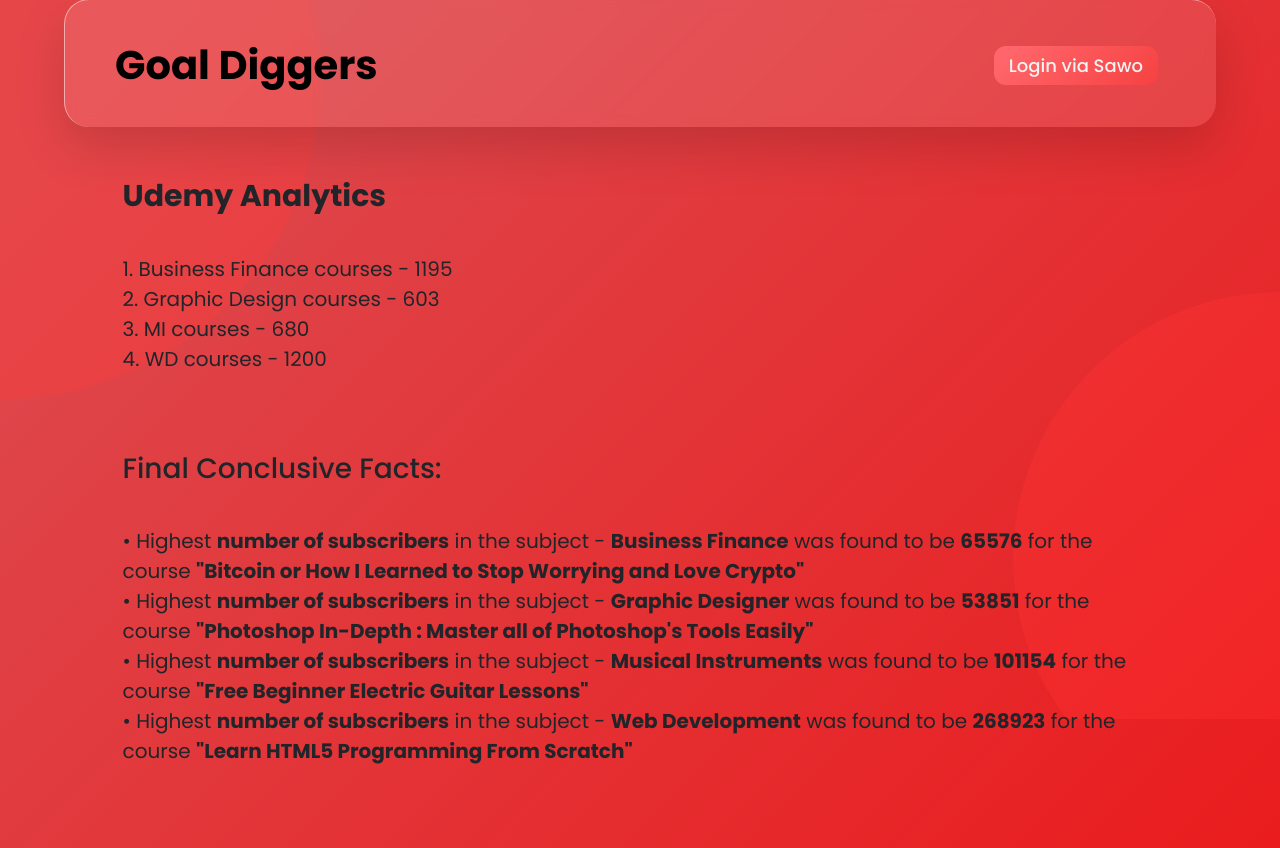
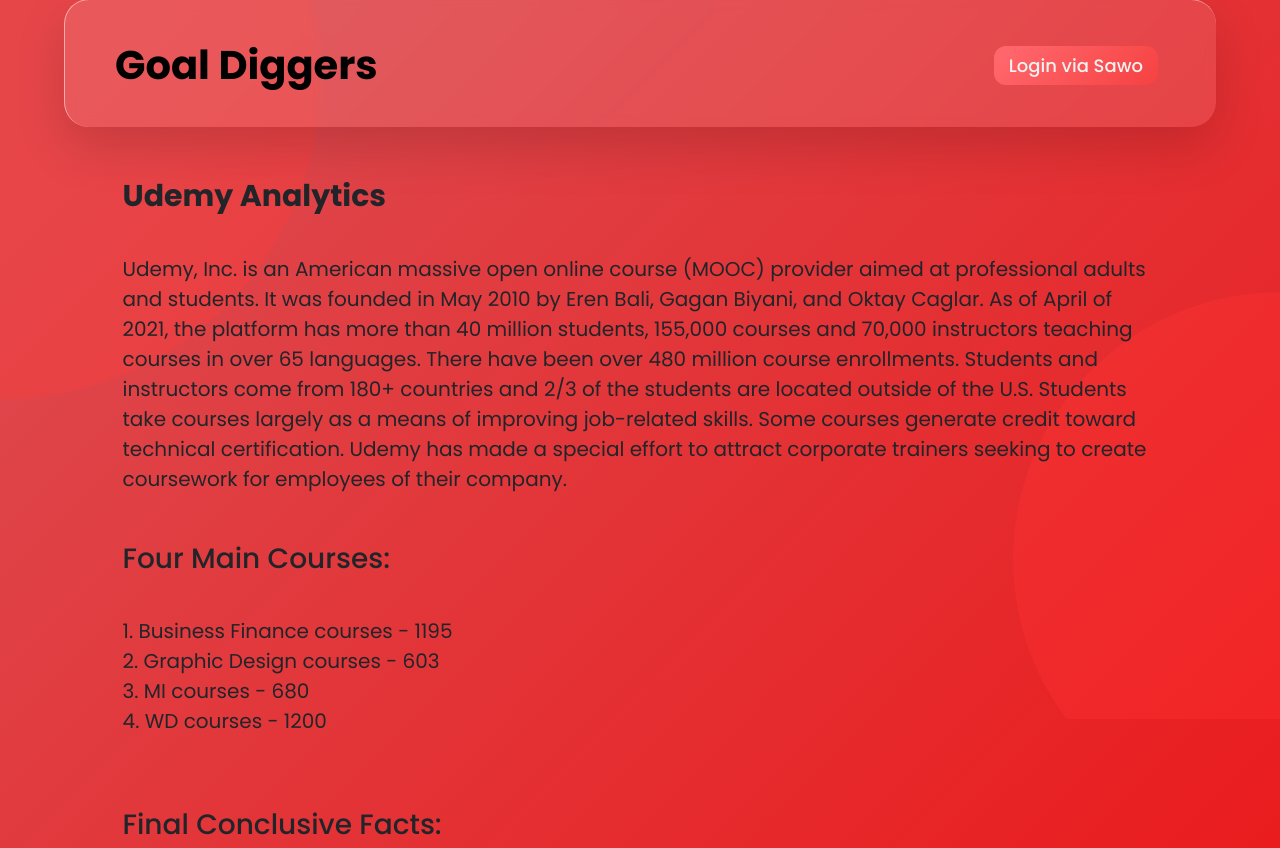
Before and after one commit to Visakh47/maverick, a Flask app: page /udemy_analytics in a window 1280 px wide. Shown: the part 81-929 px from the top of the page. Run offline with Flask 2, Linux system fonts and the light colour scheme; some libraries are stand-ins or nearby versions.

Commit message:
change-text

```diff
--- a/templates/udemy.html
+++ b/templates/udemy.html
@@ -79,13 +79,20 @@
     <h2 class="course"><b>Udemy Analytics</b></h2>
 
     <p class="desc">
+        Udemy, Inc. is an American massive open online course (MOOC) provider aimed at professional adults and students. It was founded in May 2010 by Eren Bali, Gagan Biyani, and Oktay Caglar.
 
+        As of April of 2021, the platform has more than 40 million students, 155,000 courses and 70,000 instructors teaching courses in over 65 languages. There have been over 480 million course enrollments. Students and instructors come from 180+ countries and 2/3 of the students are located outside of the U.S.
 
+        Students take courses largely as a means of improving job-related skills. Some courses generate credit toward technical certification. Udemy has made a special effort to attract corporate trainers seeking to create coursework for employees of their company.
+        <br>
+
+        <h3 class="course" >Four Main Courses: </h3>
+<p class="desc">
 1. Business Finance courses - 1195 <br>
 2. Graphic Design courses - 603<br>
 3. MI courses - 680<br>
 4. WD courses - 1200<br>
-
+</p>
 <br>
 
         <h3 class="course" >Final Conclusive Facts: </h3>
```
